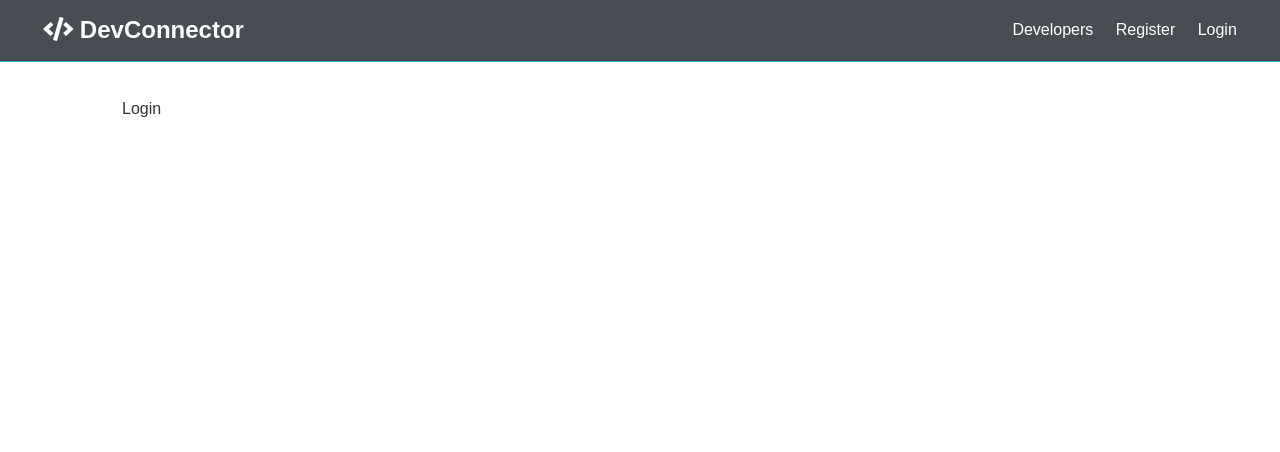
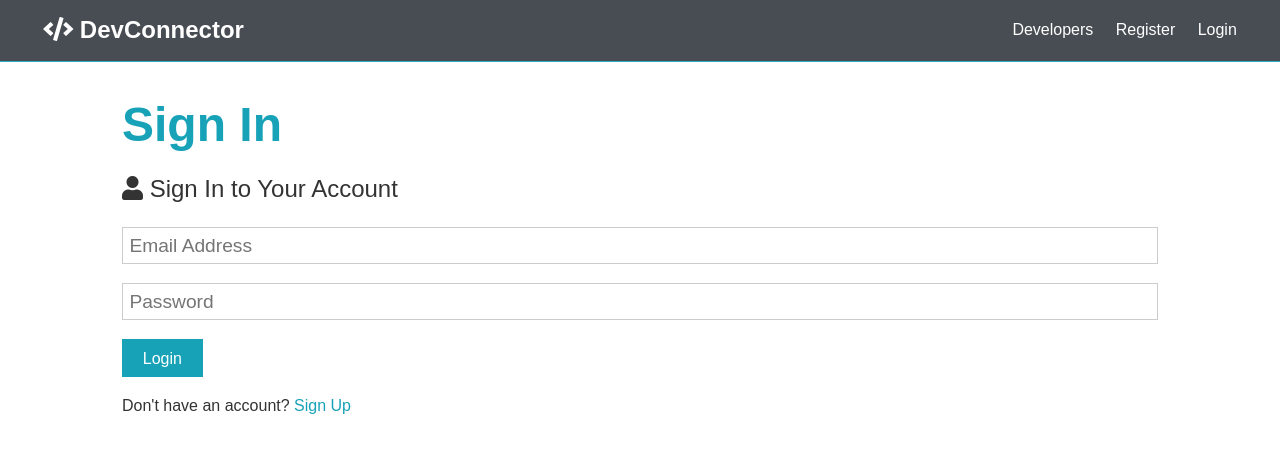
Before and after one commit to mresmaeili/devConnector, a React (Create React App) app in the folder client/: page /login in a window 1280 px wide. Shown: the top 452 px of the page. Built offline with nearby package versions, Linux system fonts and the light colour scheme; the HTML template or start-up script is replaced by a standard one.

Commit message:
login and register forms optimized for setting up edux

```diff
--- a/client/src/components/auth/Login.js
+++ b/client/src/components/auth/Login.js
@@ -1,7 +1,54 @@
-import React from 'react';
+import React, { Fragment, useState } from 'react';
+import { Link } from 'react-router-dom';
 
 const Login = () => {
-  return <div>Login</div>;
+  const [formData, setFormData] = useState({
+    email: '',
+    password: ''
+  });
+  const { email, password } = formData;
+
+  const onChange = async e =>
+    setFormData({ ...formData, [e.target.name]: e.target.value });
+
+  const onSubmit = async e => {
+    e.preventDefault();
+    console.log('Success');
+  };
+
+  return (
+    <Fragment>
+      <h1 className='large text-primary'>Sign In</h1>
+      <p className='lead'>
+        <i className='fas fa-user' /> Sign In to Your Account
+      </p>
+      <form className='form' onSubmit={e => onSubmit(e)}>
+        <div className='form-group'>
+          <input
+            type='email'
+            placeholder='Email Address'
+            name='email'
+            value={email}
+            onChange={e => onChange(e)}
+            required
+          />
+        </div>
+        <div className='form-group'>
+          <input
+            type='password'
+            placeholder='Password'
+            name='password'
+            minLength='6'
+            value={password}
+            onChange={e => onChange(e)}
+          />
+        </div>
+        <input type='submit' className='btn btn-primary' value='Login' />
+      </form>
+      <p className='my-1'>
+        Don't have an account? <Link to='/register'>Sign Up</Link>
+      </p>
+    </Fragment>
+  );
 };
-
 export default Login;
--- a/client/src/components/auth/Register.js
+++ b/client/src/components/auth/Register.js
@@ -1,4 +1,5 @@
 import React, { Fragment, useState } from 'react';
+import { Link } from 'react-router-dom';
 
 const Register = () => {
   const [formData, setFormData] = useState({
@@ -9,15 +10,15 @@
   });
   const { name, email, password, password2 } = formData;
 
-  const onChange = e =>
+  const onChange = async e =>
     setFormData({ ...formData, [e.target.name]: e.target.value });
 
-  const onSubmit = e => {
+  const onSubmit = async e => {
     e.preventDefault();
     if (password !== password2) {
       console.log('Passwords do not match');
     } else {
-      console.log(formData);
+      console.log('Success');
     }
   };
   return (
@@ -74,7 +75,7 @@
         <input type='submit' className='btn btn-primary' value='Register' />
       </form>
       <p className='my-1'>
-        Already have an account? <a href='login.html'>Sign In</a>
+        Already have an account? <Link to='/login'>Sign In</Link>
       </p>
     </Fragment>
   );
--- a/client/src/components/layout/Navbar.js
+++ b/client/src/components/layout/Navbar.js
@@ -1,4 +1,4 @@
-import React, { Fragment } from 'react';
+import React from 'react';
 import { Link } from 'react-router-dom';
 
 const Navbar = () => {
```
